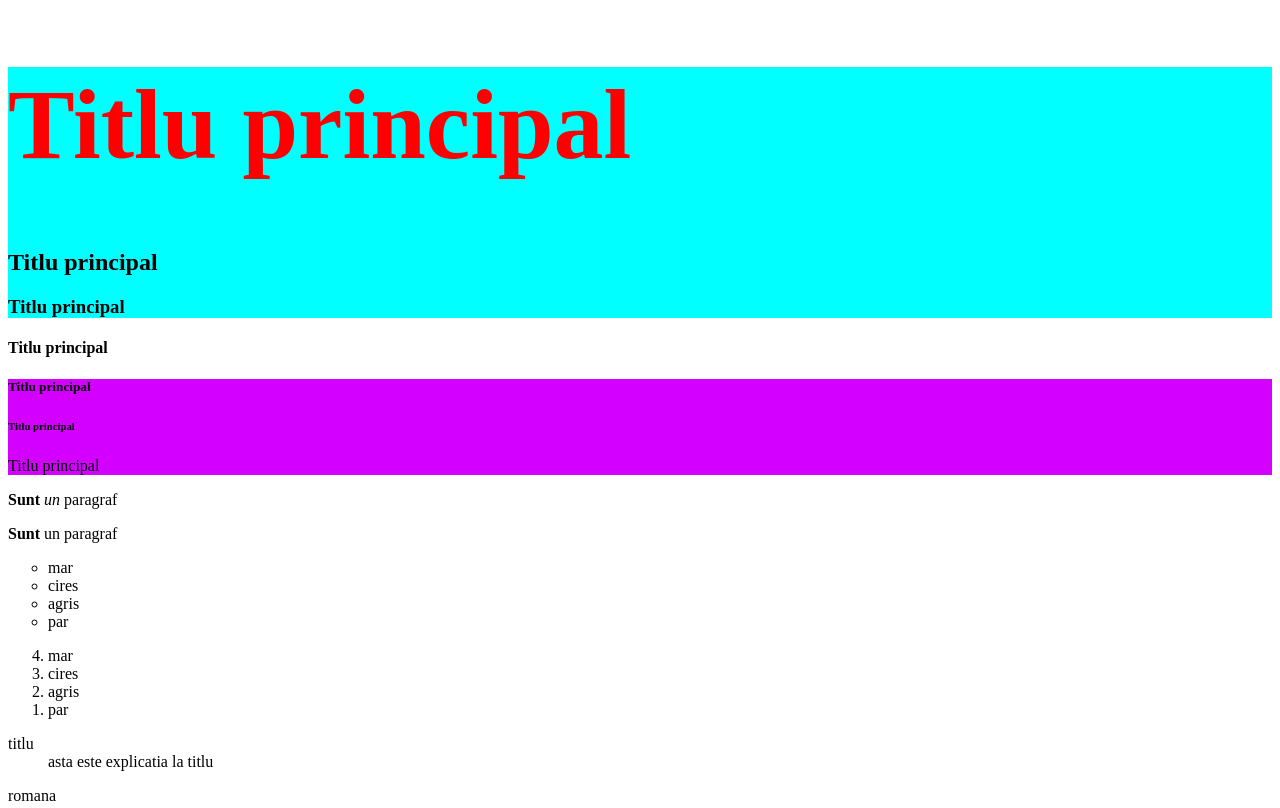
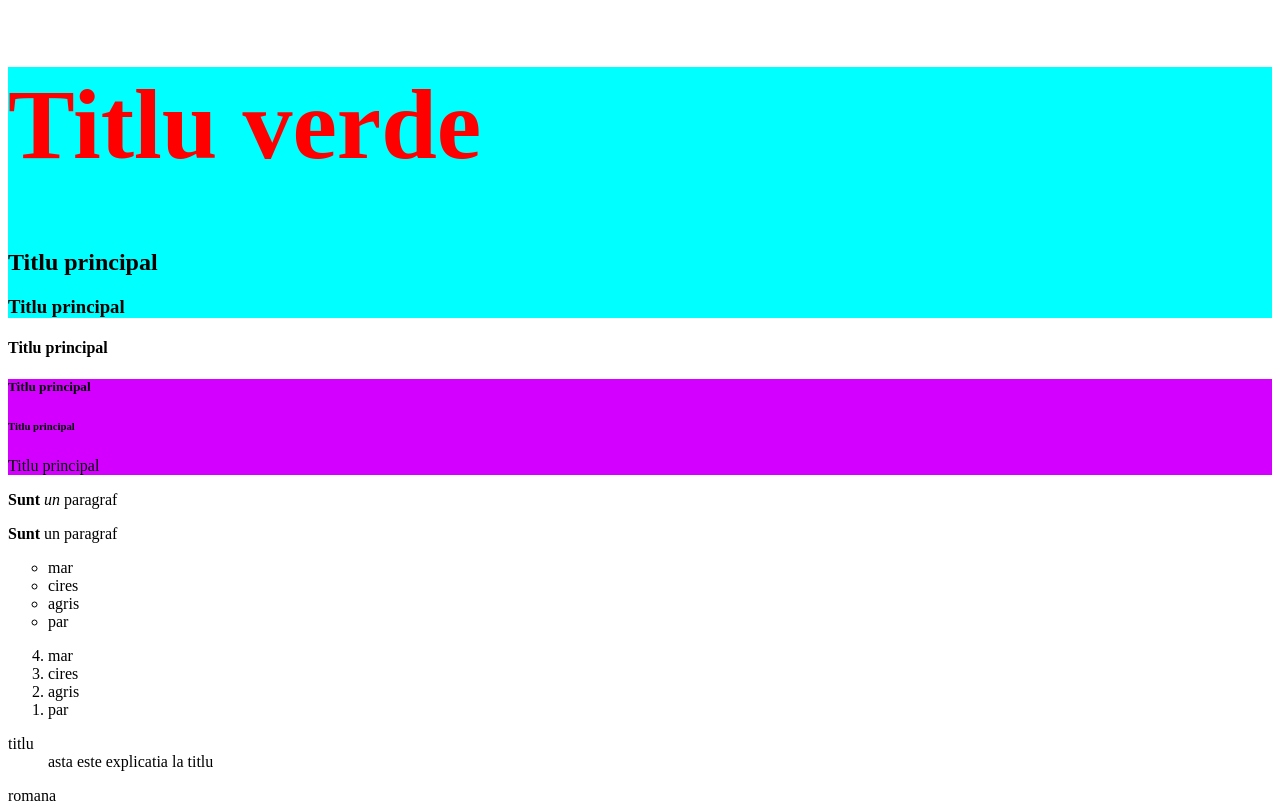
Before and after one commit to br1anna20/HtmlCSS, a plain HTML site: page index.html in a window 1280 px wide. Shown: the top 808 px of the page. Drawn offline with Linux system fonts and the light colour scheme.

Commit message:
Am adaugat alt titlu

```diff
--- a/index.html
+++ b/index.html
@@ -8,7 +8,7 @@
 </head>
 <body>
     <div class="div1">
-    <h1>Titlu principal</h1>
+    <h1>Titlu verde</h1>
     <h2>Titlu principal</h2>
     <h3>Titlu principal</h3>
     </div>
```
